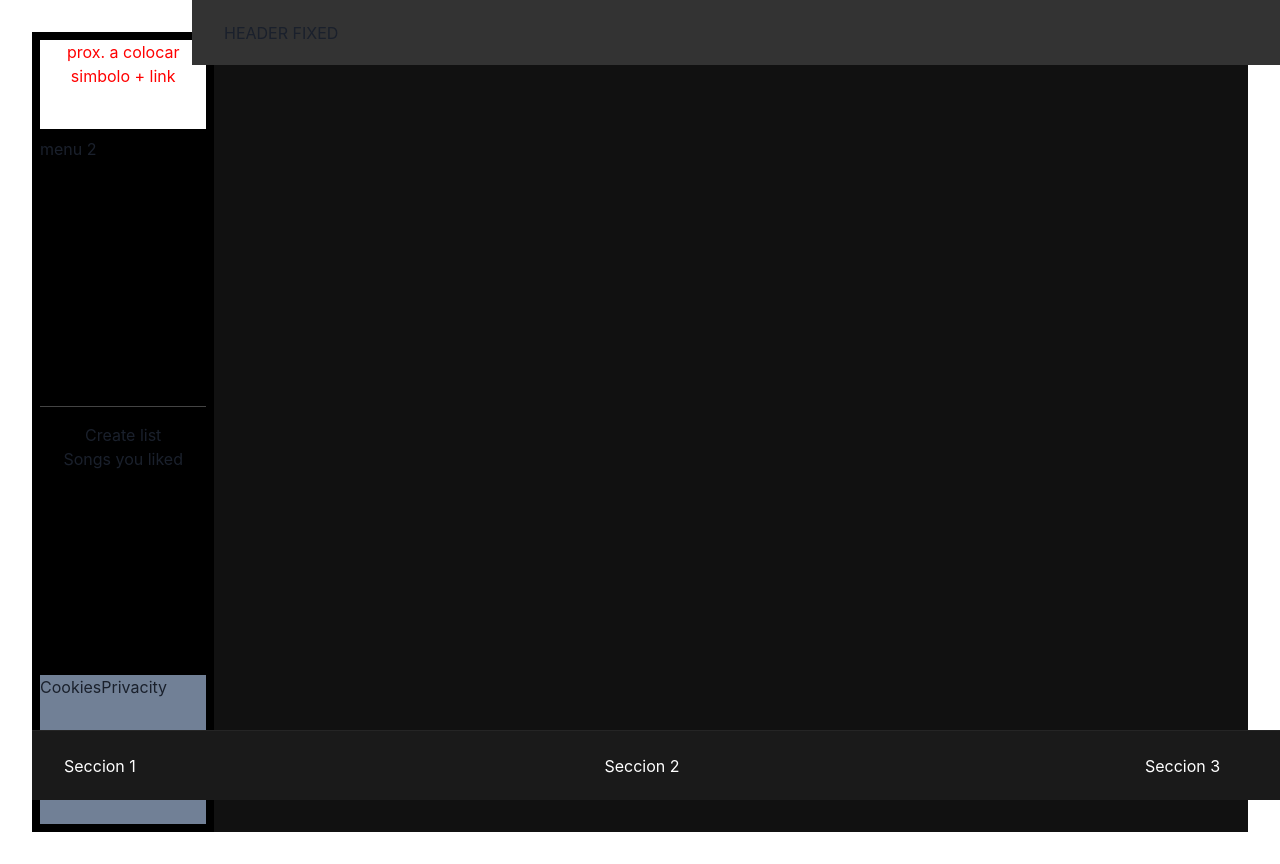
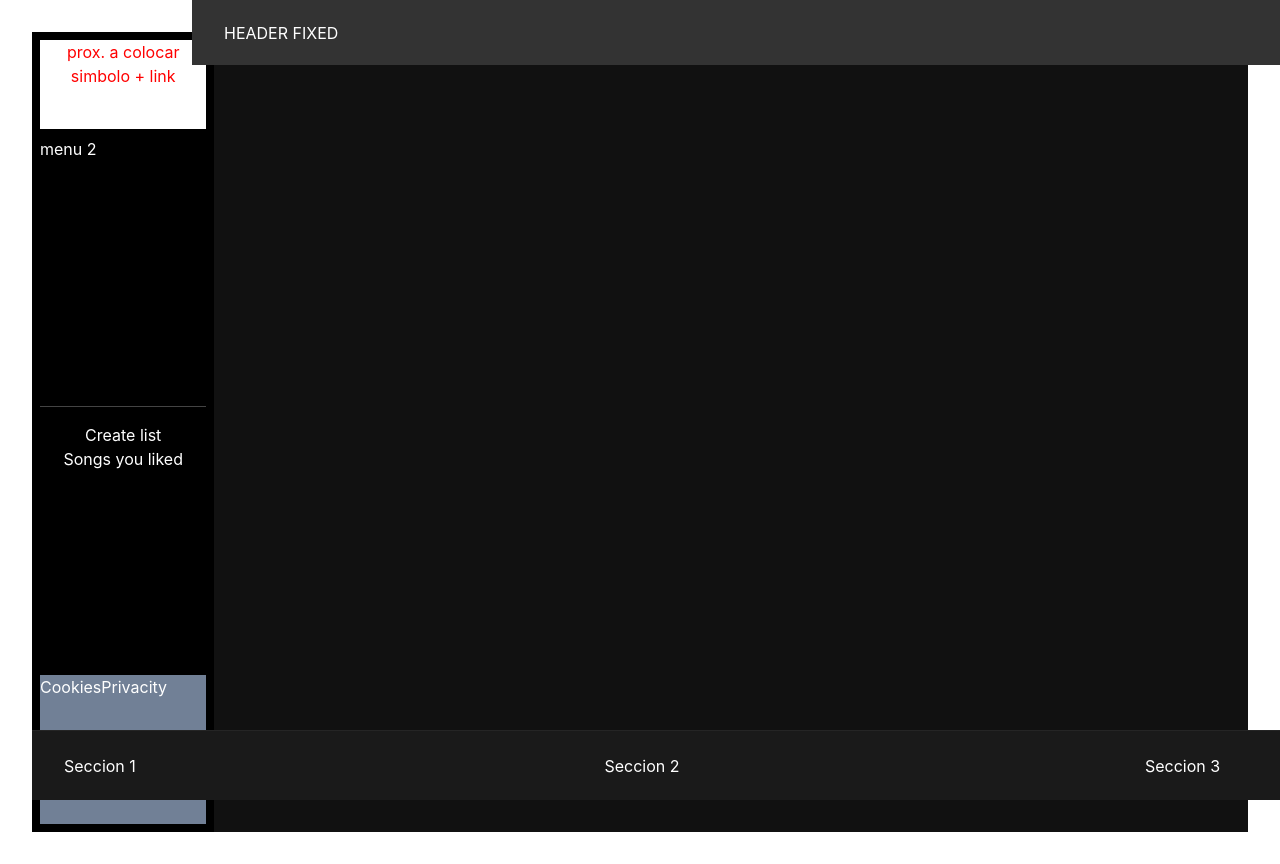
Before and after one commit to RioSebastianR/practica-pagina-web-seba, a React (Vite) app in the folder practicas-react/: page /spotify-clone in a window 1280 px wide. Built offline with nearby package versions, Linux system fonts and the light colour scheme.

Commit message:
component Player styles updated

```diff
--- a/practicas-react/src/pages/SpotifyClone.jsx
+++ b/practicas-react/src/pages/SpotifyClone.jsx
@@ -7,7 +7,7 @@ import Player from "../components/spotify-clone/Player";
 function SpotifyClone() {
   return (
     <>
-      <HStack gap="0" p="0">
+      <HStack spacing={0} color="white">
         <Sidebar />
         <Content />
       </HStack>
```
